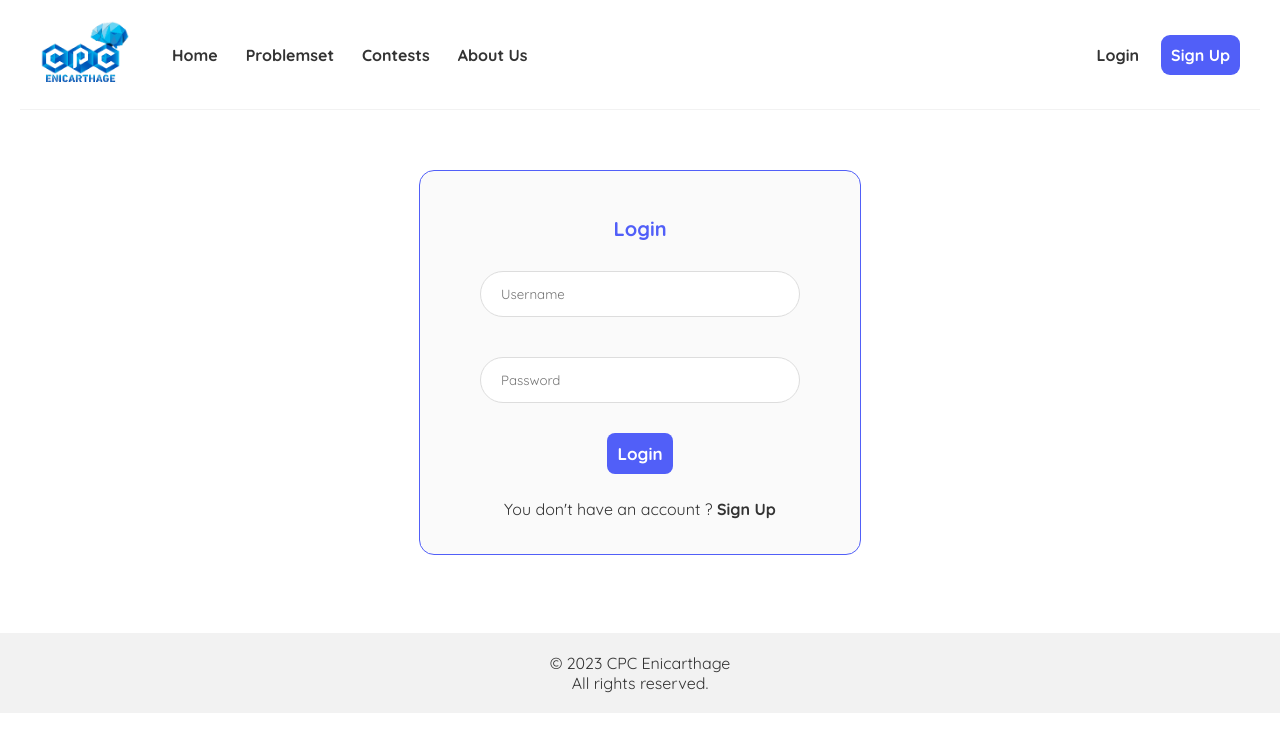
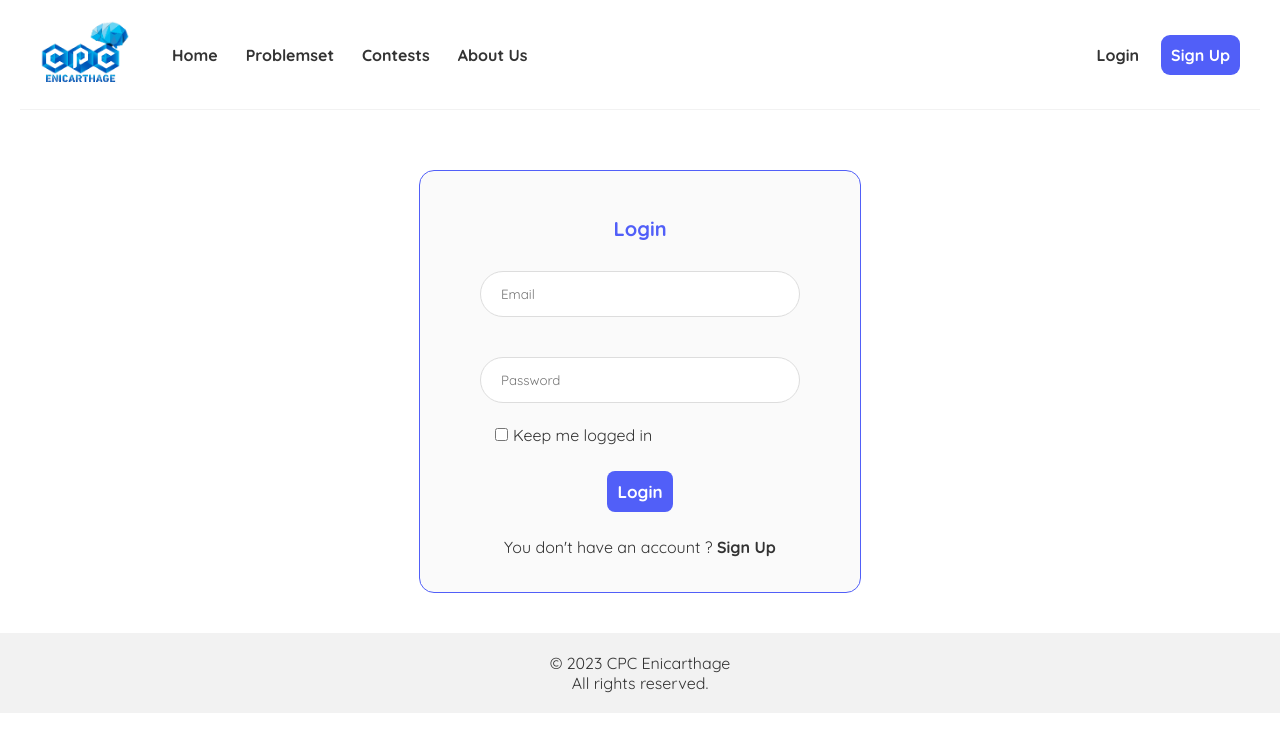
Before and after one commit to YassineBenAbdelaziz/CPC-Platform, a React (Create React App) app in the folder client/: page /login in a window 1280 px wide. Shown: the top 752 px of the page. Built offline with nearby package versions, Linux system fonts and the light colour scheme.

Commit message:
Link login form with backend

```diff
--- a/client/src/Login.js
+++ b/client/src/Login.js
@@ -1,22 +1,58 @@
 import { useState } from "react";
 import { Link } from "react-router-dom";
+import Axios from 'axios'
+
 
 const Login = () => {
 
-    const [username, setUsername] = useState('');
+    const url = "http://localhost:5000/";
+    Axios.defaults.withCredentials = true;
+
+    const [email, setEmail] = useState('');
     const [pwd, setPwd] = useState('');
+    const [checked, setChecked] = useState(false);
+
+
+    const handleSubmit = (e) => {
+        e.preventDefault();
+        const user = {
+            "email": email,
+            "password": pwd,
+            "remember" : checked
+        };
+
+
+        Axios.post(url + "user/login", user ,  )
+        .then( (res) => {
+            console.log(res);
+        })
+        .catch(err => {
+            if (err.response) {
+                console.log(err.response.data)
+            }
+
+            if (err.request) {
+                console.log(err.request)
+            }
+        })
+
+    }
 
 
     return (
         <div className="content">
             <div className="form-auth">
-                <form >
+                <form onSubmit={handleSubmit}>
                     <h2>Login</h2>
                     {/* <label htmlFor="username">Username : </label> */}
-                    <input type="text" id="username" placeholder="Username" value={username} onChange={(e) => setUsername(e.target.value)} />
+                    <input type="text" id="email" placeholder="Email" value={email} onChange={(e) => setEmail(e.target.value)} />
                     {/* <label htmlFor="pwd">Password : </label> */} <br />
                     <input type="password" id="pwd" placeholder="Password" value={pwd} onChange={(e) => setPwd(e.target.value)} />
-                    <button className="login-button">Login</button>
+                    <div className="form-checkbox-container">
+                    <input type="checkbox" name="remember" id="remember" checked={checked} onChange={(e) => setChecked(e.target.checked)}/>
+                    <label htmlFor="remember">Keep me logged in</label>
+                    </div>
+                    <button className="login-button" type="submit" >Login</button>
                     <p style={{ marginBottom: '15px' }}>
                         You don't have an account ?
                         <Link to="/signup" style={{ fontWeight: 'bold' }}> Sign Up</Link>
```
